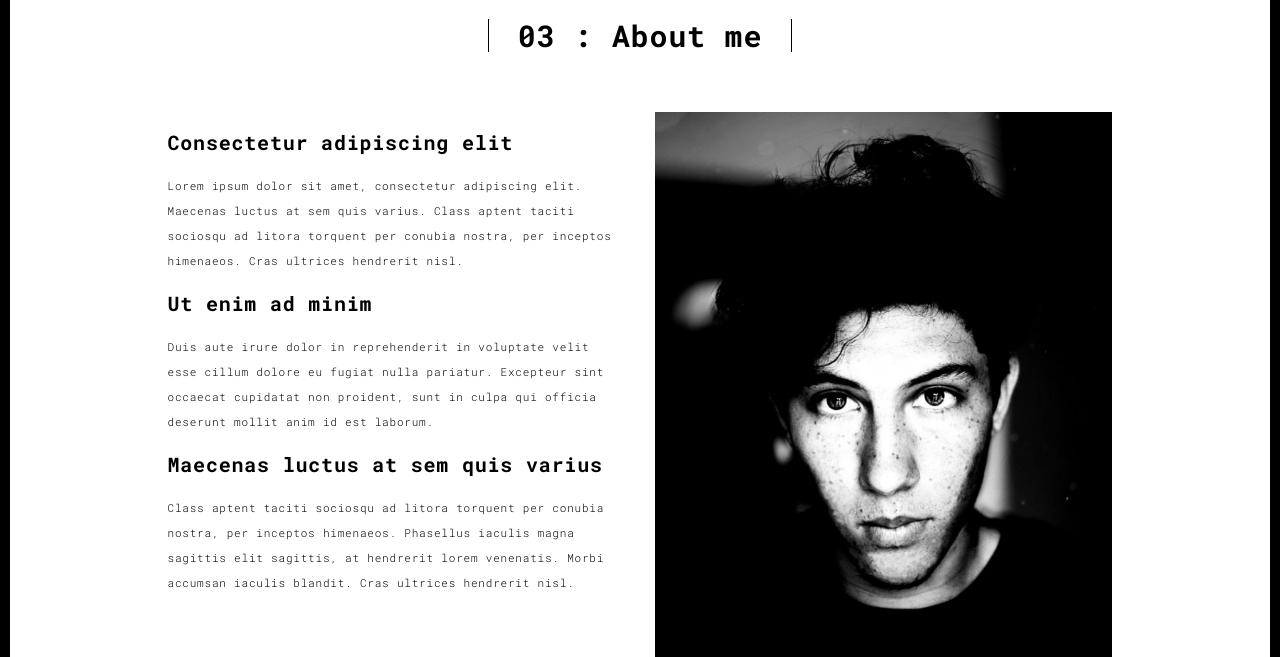
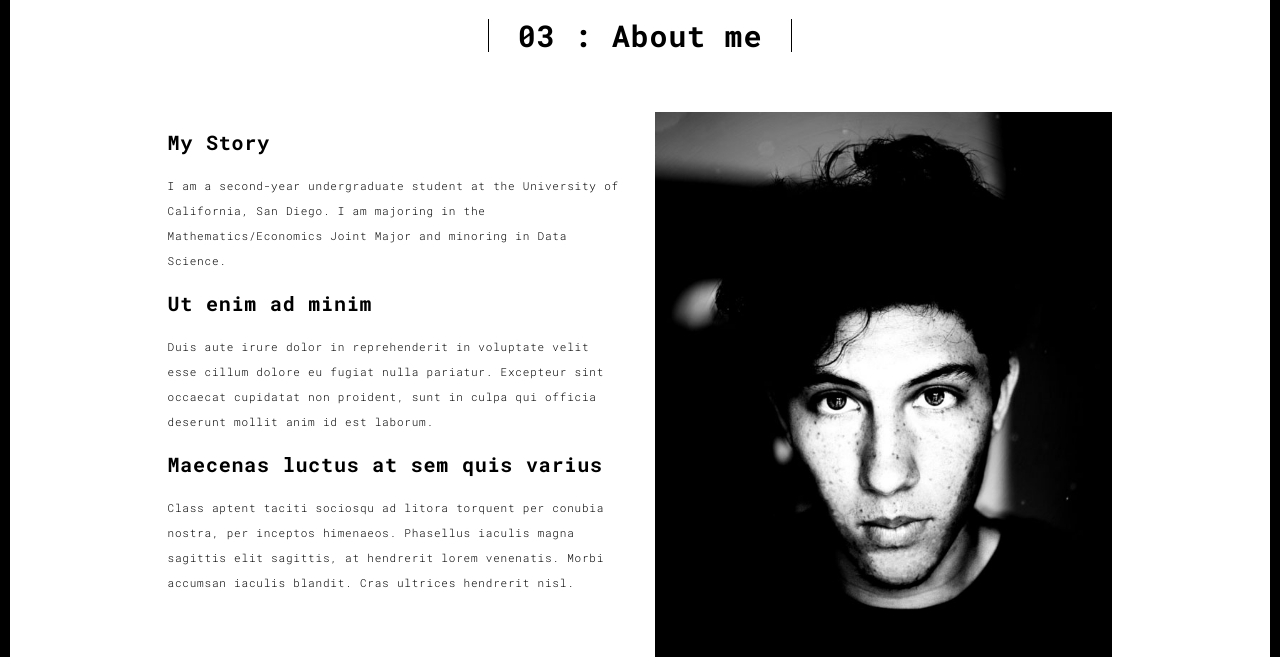
Before and after one commit to jnishyu1/portfo, a Flask app: page /about.html in a window 1280 px wide. Shown: the part 90-747 px from the top of the page. Run offline with Flask 2, Linux system fonts and the light colour scheme; some libraries are stand-ins or nearby versions.

Commit message:
Add files via upload

```diff
--- a/templates/about.html
+++ b/templates/about.html
@@ -61,9 +61,8 @@
             <div class="col-md-10 col-md-offset-1">
               <div class="row">
                 <div class="col-xs-12 col-md-6">
-                  <h3>Consectetur adipiscing elit</h3>
-                  <p>Lorem ipsum dolor sit amet, consectetur adipiscing elit. Maecenas luctus at sem quis varius.
-                  Class aptent taciti sociosqu ad litora torquent per conubia nostra, per inceptos himenaeos. Cras ultrices hendrerit nisl.</p>
+                  <h3>My Story</h3>
+                  <p>I am a second-year undergraduate student at the University of California, San Diego. I am majoring in the Mathematics/Economics Joint Major and minoring in Data Science.</p>
                   <h3>Ut enim ad minim  </h3>
                   <p>Duis aute irure dolor in reprehenderit in voluptate velit esse
                   cillum dolore eu fugiat nulla pariatur. Excepteur sint occaecat cupidatat non
```
